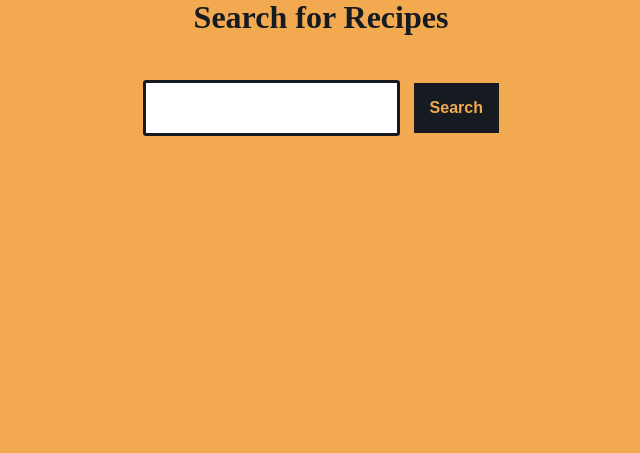
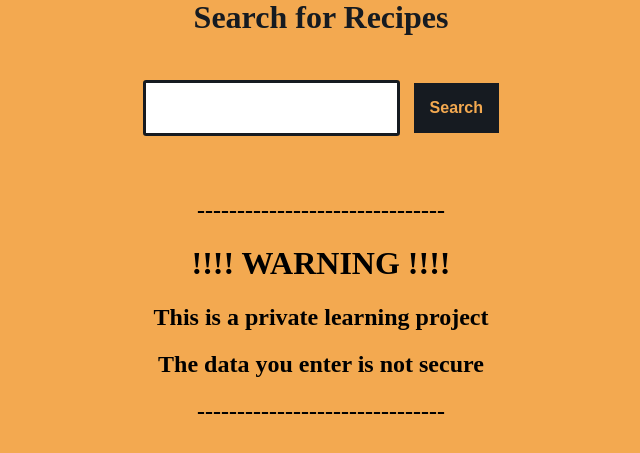
Before and after one commit to Boston-Crab/django_recipe_book, a Django app: template recipe_book/templates/search_app/index.html in a window 1280 px wide. Shown: the part 194-647 px from the top of the page, without its empty margins (319-959 px from the left). Run offline with Django 5.2, Linux system fonts and the light colour scheme; the template is opened without the code that fills it, so the values that code supplies are empty.

Commit message:
feat: added html warning text

```diff
--- a/recipe_book/templates/search_app/index.html
+++ b/recipe_book/templates/search_app/index.html
@@ -11,5 +11,11 @@
     <input type="text" id="search_term" name="search_term" class="input-field" required>
     <button type="submit" class="button-black">Search</button>
 </form>
-
+<br>
+<br>
+<h2>-------------------------------</h2>
+<h1>!!!! WARNING !!!!</h1>
+<h2>This is a private learning project</h2>
+<h2>The data you enter is not secure</h2>
+<h2>-------------------------------</h2>
 {% endblock content %}
```
